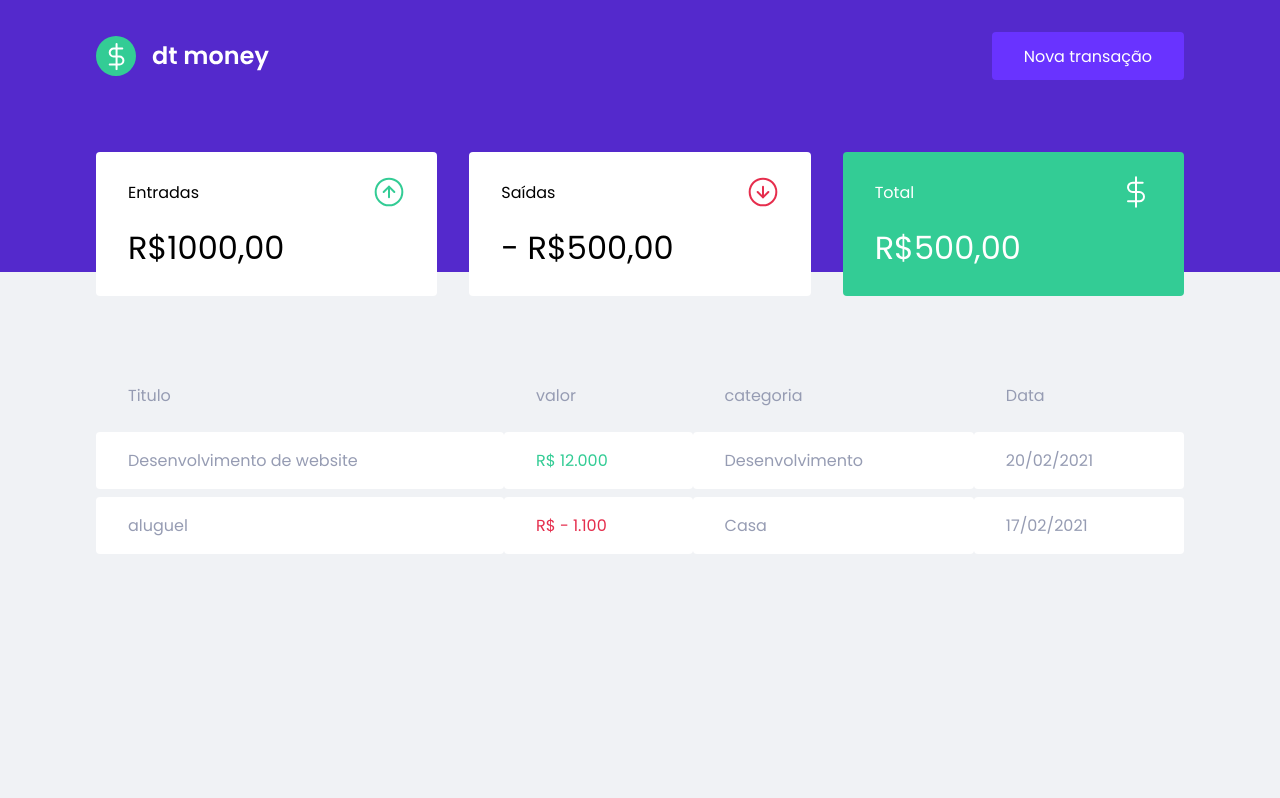
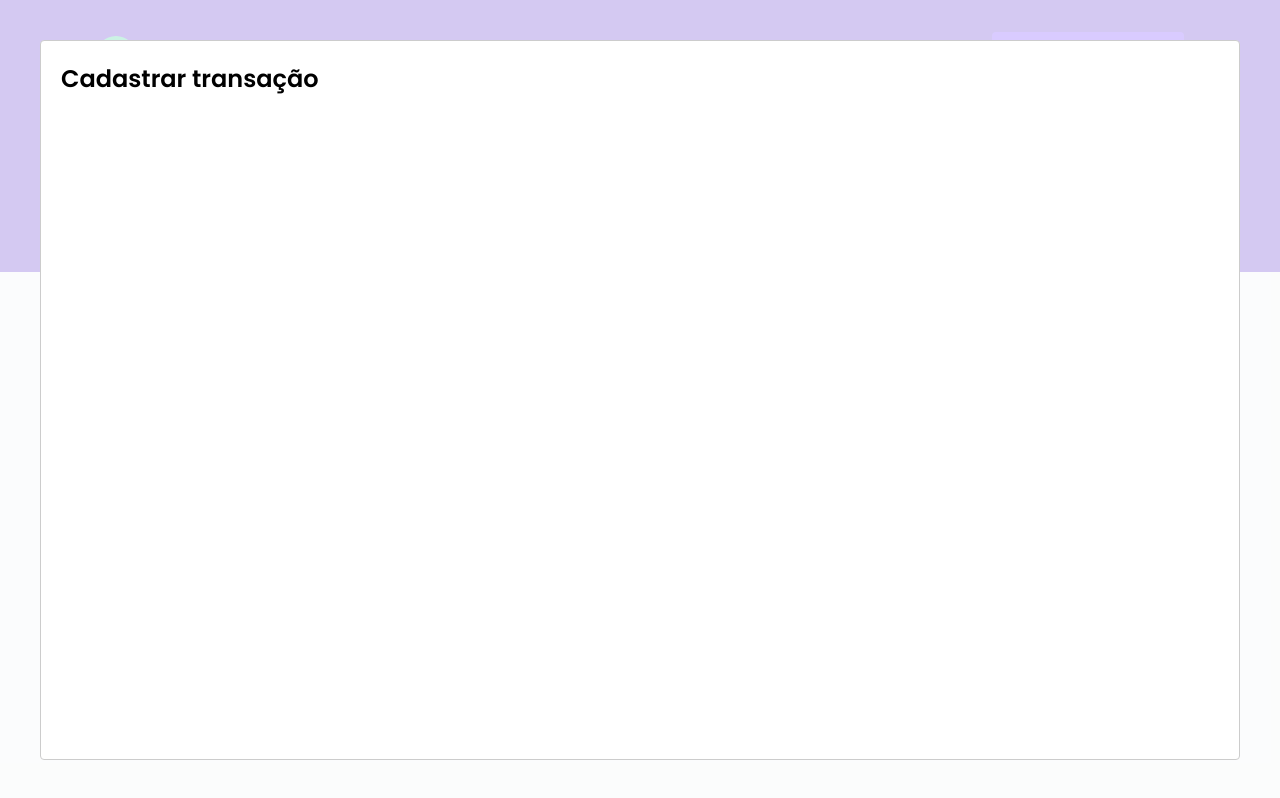
Before and after one commit to joaopedrolacerda/money-control, a React (Create React App) app: page / in a window 1280 px wide. Both pictures are taken after a click on the button "Nova transação". Built offline with nearby package versions, Linux system fonts and the light colour scheme; no server answers; what miragejs would draw is missing.

Commit message:
feat: add modal configs on global component

```diff
--- a/package.json
+++ b/package.json
@@ -3,11 +3,13 @@
   "version": "0.1.0",
   "private": true,
   "dependencies": {
+    "@types/react-modal": "^3.12.1",
     "@types/styled-components": "^5.1.12",
     "axios": "^0.21.3",
     "miragejs": "^0.1.41",
     "react": "^17.0.2",
     "react-dom": "^17.0.2",
+    "react-modal": "^3.14.3",
     "react-scripts": "4.0.3",
     "styled-components": "^5.3.0",
     "web-vitals": "^1.0.1"
--- a/src/App.tsx
+++ b/src/App.tsx
@@ -1,12 +1,33 @@
 import { Dashboard } from './components/Dashboard';
 import { Header } from './components/Header';
+import Modal from 'react-modal';
+
 import { GlobalStyle } from './styles/global';
+import { useState } from 'react';
+
+Modal.setAppElement('#root');
 
 export function App() {
+  const [isNewTransactionModalOpen, setIsNewTransactionModalOpen] =
+    useState(false);
+
+  function handleOpenNewTransactionModal() {
+    setIsNewTransactionModalOpen(true);
+  }
+  function handleCloseNewTransactionModal() {
+    setIsNewTransactionModalOpen(false);
+  }
   return (
     <>
-      <Header />
+      <Header onOpenNewTransactionModal={handleOpenNewTransactionModal} />
       <Dashboard />
+
+      <Modal
+        isOpen={isNewTransactionModalOpen}
+        onRequestClose={handleCloseNewTransactionModal}
+      >
+        <h2> Cadastrar transação</h2>
+      </Modal>
       <GlobalStyle />
     </>
   );
--- a/src/components/Header/index.tsx
+++ b/src/components/Header/index.tsx
@@ -1,11 +1,18 @@
+import { useState } from 'react';
 import logoImg from '../../assets/logo.svg';
 import { Container, Content } from './styles';
-export function Header() {
+interface HeaderProps {
+  onOpenNewTransactionModal: () => void;
+}
+
+export function Header({ onOpenNewTransactionModal }: HeaderProps) {
   return (
     <Container>
       <Content>
         <img src={logoImg} alt="dt money" />
-        <button type="button">Nova transação</button>
+        <button type="button" onClick={onOpenNewTransactionModal}>
+          Nova transação
+        </button>
       </Content>
     </Container>
   );
```
Also changed, not shown: 1 other file (tests, documents, lock files or other folders).
